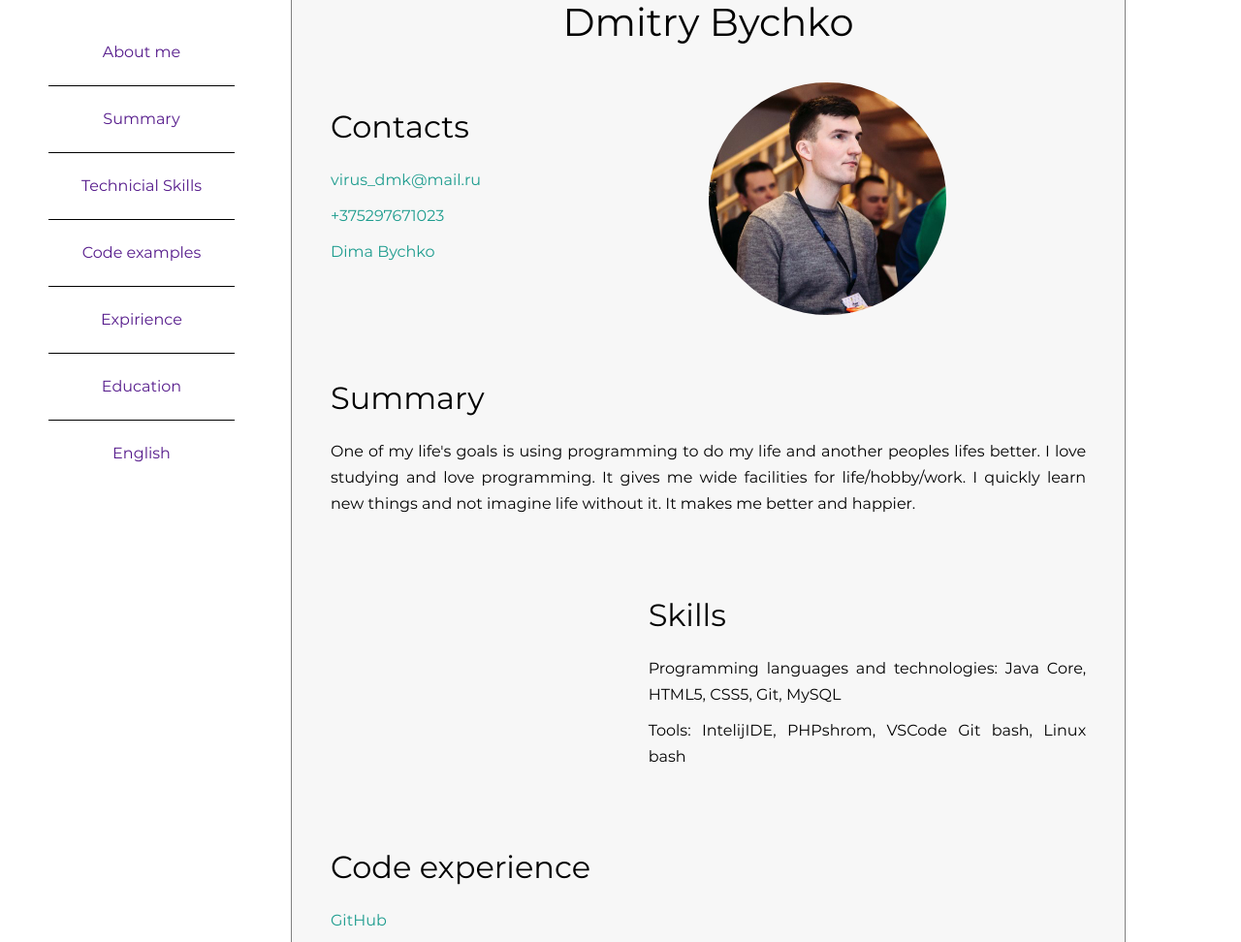
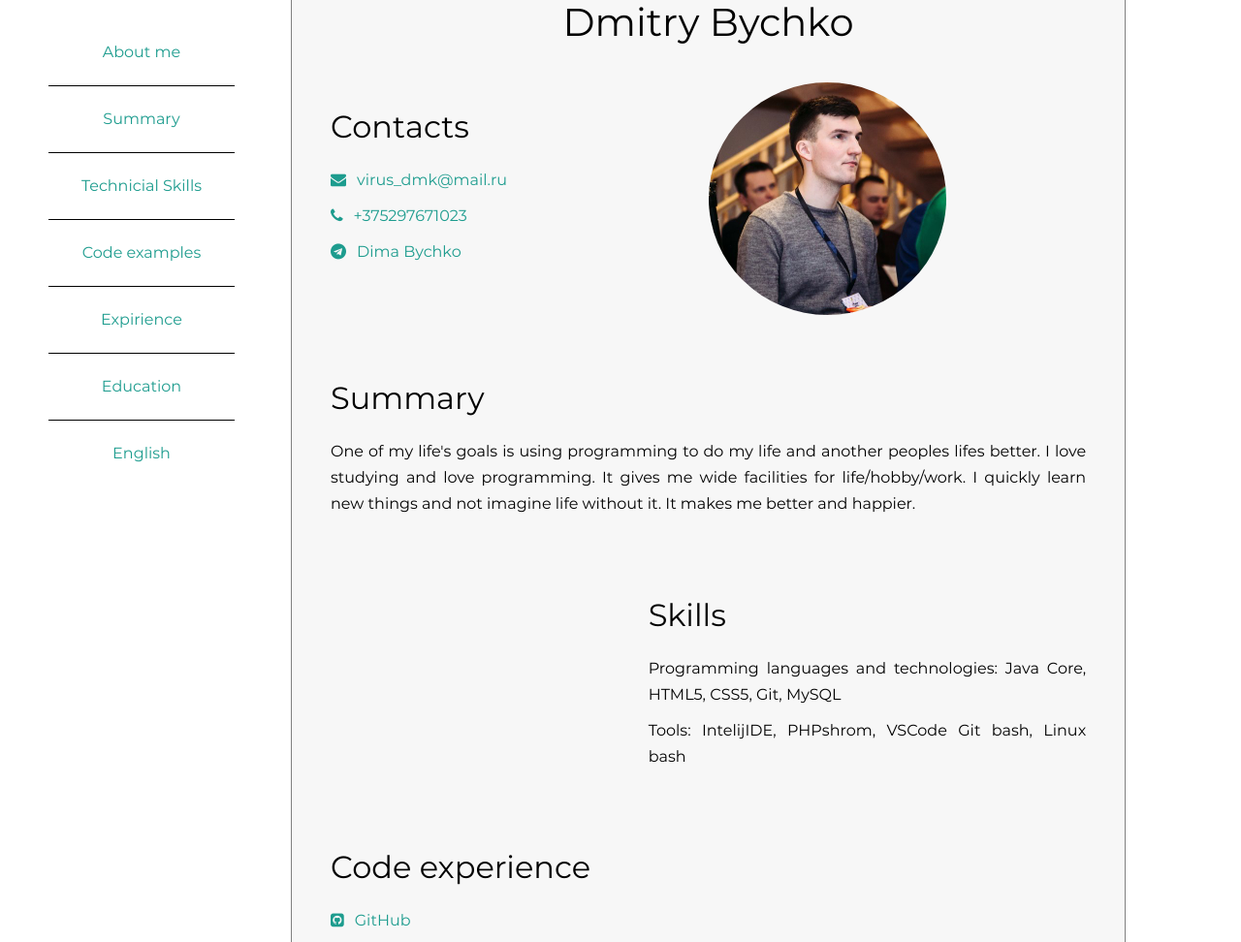
Before and after one commit to virus-dmk/rsschool-2019Q1-cv, a plain HTML site: page index.html in a window 1280 px wide. Shown: the part 40-1012 px from the top of the page at 97% size. Drawn offline with Linux system fonts and the light colour scheme.

Commit message:
feat: add icons,  change css, html

```diff
--- a/Styles/styles.css
+++ b/Styles/styles.css
@@ -24,6 +24,12 @@ time, mark, audio, video {
     font-family: 'Montserrat';
     src: url("../assets/Montserrat-Regular.ttf");
 }
+
+@font-face {
+    font-family: "Fontello";
+    src: url(../assets/fontello.woff2);
+}
+
 html
 {
     margin: 0;
@@ -173,22 +179,24 @@ li a:hover {
     color: papayawhip;
 }
 
+.icon::before {
+    font-family: Fontello;
+    margin-right: 11px;
+    color: #1d9c8e;
+}
+
 .email::before {
-    content: '';
-    background: src();
+    content: '\f0e0';
 }
 
 .phone::before {
-    content: '';
-    background: src();
+    content: '\e800';
 }
 
 .telegram::before {
-    content: '';
-    background: src();
+    content: '\f2c6';
 }
 
-.github a::before {
-    content: '';
-    background: src();
+.github::before {
+    content: '\f300';
 }
--- a/index.html
+++ b/index.html
@@ -7,32 +7,32 @@
     <title>Dmitry Bychko Resume</title>
     <link rel="stylesheet" type="text/css" href="Styles/styles.css">
 </head>
-<body>
+<body id="top">
     <header>
         <nav>
             <ul>
-                <li><a href="" class="link link-about"">About me</a></li>
-                <li><a href="" class="link link-summary"> Summary</a></li>
-                <li><a href="" class="link link-skills"> Technicial Skills</a></li>
-                <li><a href="" class="link link-code">Code examples</a></li>
-                <li> <a href="" class="link link-experience">Expirience</a></li>
-                <li><a href="" class="link link-education">Education</a></li>
-                <li><a href="" class="link link-english">English</a></li>
+                <li><a href="#top" class="link link-about">About me</a></li>
+                <li><a href="#summary" class="link link-summary"> Summary</a></li>
+                <li><a href="#skills" class="link link-skills"> Technicial Skills</a></li>
+                <li><a href="#code" class="link link-code">Code examples</a></li>
+                <li> <a href="#experience" class="link link-experience">Expirience</a></li>
+                <li><a href="#edu" class="link link-education">Education</a></li>
+                <li><a href="#eng" class="link link-english">English</a></li>
             </ul>
         </nav>
     </header>
     <main>
-        <h1>Dmitry Bychko</h1>
+        <h1 id="me">Dmitry Bychko</h1>
         <section class="section section-contacts">
             <h2>Contacts</h2>
-            <p class="email"><a href="mailto:virus_dmk@mail.ru">virus_dmk@mail.ru</a></p>
-            <p class="phone"><a href="tel:+375297671023">+375297671023</a></p>
-            <p class="telegram"><a href="https:/t.me/dimabychko" target="_blank">Dima Bychko</a></p>
+            <p class="icon email"><a href="mailto:virus_dmk@mail.ru">virus_dmk@mail.ru</a></p>
+            <p class="icon phone"><a href="tel:+375297671023">+375297671023</a></p>
+            <p class="icon telegram"><a href="https:/t.me/dimabychko" target="_blank">Dima Bychko</a></p>
         </section>
 
         <div class="photo"><img src="./assets/me.jpg" height="240px" alt="Dmitry's Bychko photo"></div>
 
-        <section class="section section-summary">
+        <section class="section section-summary" id="summary">
             <h2>Summary</h2>
             <p>
                     One of my life's goals is using programming to do my life and another peoples lifes better.
@@ -41,7 +41,7 @@
             </p>
         </section>
 
-        <section class="section section-skills">
+        <section class="section section-skills" id="skills">
             <h2>Skills</h2>
             <p>
                 <b>Programming languages and technologies:</b> Java Core, HTML5, CSS5, Git, MySQL
@@ -49,22 +49,22 @@
             <p><b>Tools:</b> IntelijIDE, PHPshrom, VSCode Git bash, Linux bash</p>
         </section>
 
-        <section class="section section-code">
+        <section class="section section-code" id="code">
                 <h2>Code experience</h2>
-                <p class="github"><a href="http://github.com/virus-dmk">GitHub</a></p>
+                <p class="icon github"><a href="http://github.com/virus-dmk">GitHub</a></p>
         </section>
 
-        <section class="section section-profexperience">
+        <section class="section section-profexperience" id="experience">
             <h2>Professional experience</h2>
             <p>I have some expirience in Java, MySQL. I have used in work HTML5, CSS3, Git</p>
         </section>
 
-        <section class="section section-education">
+        <section class="section section-education" id="edu">
             <h2>Education</h2>
             <p><b>College graduate:</b> MGKE, technician-programmer and semiconductor manufacturing operator.</p>
         </section>
 
-        <section class="section section-english">
+        <section class="section section-english" id="eng">
             <h2>English</h2>
             <p>My English level is Pre-Intermediate. I practice at linguoleo.ru, books, talks with foreigners.</p>
         </section>
```
